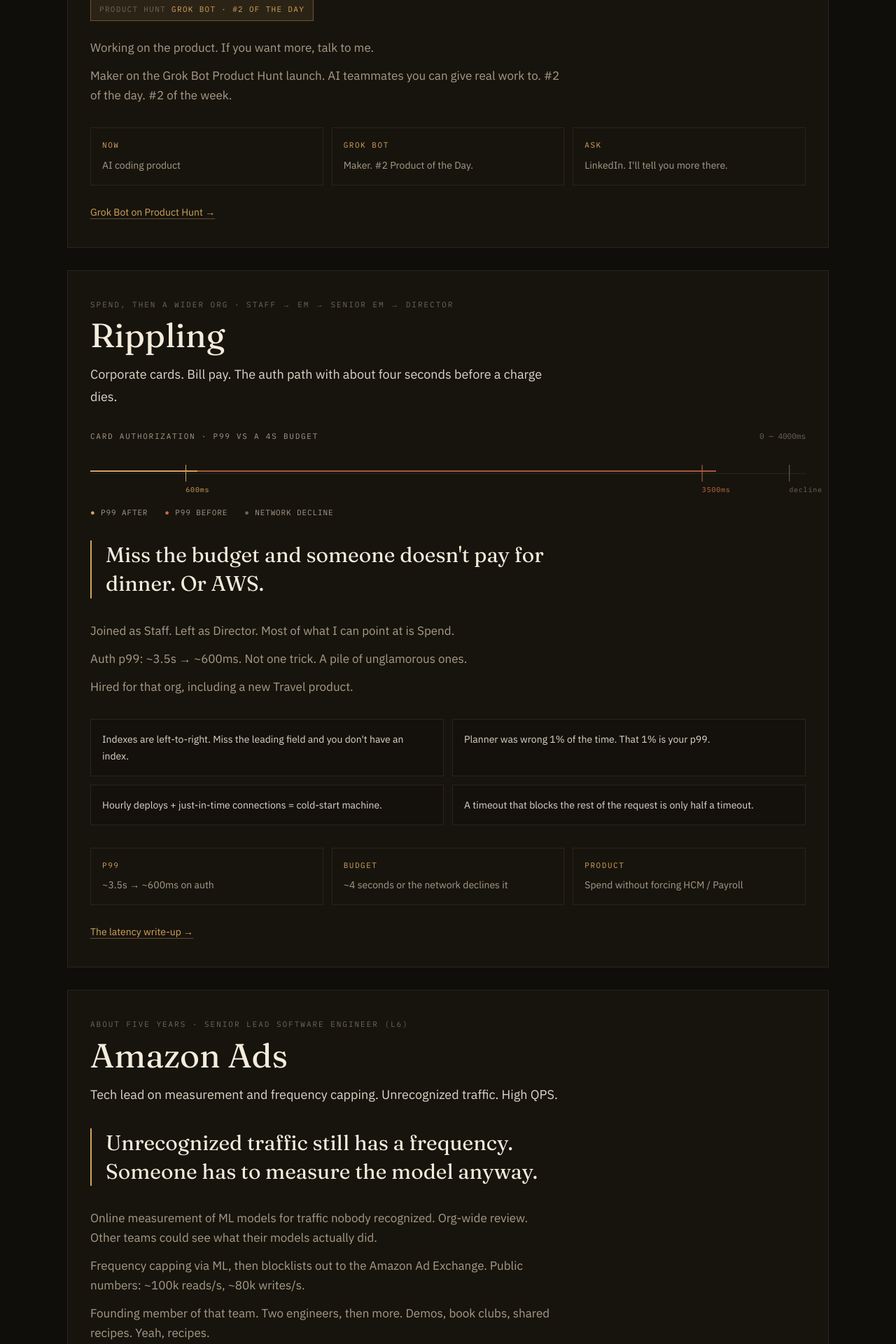
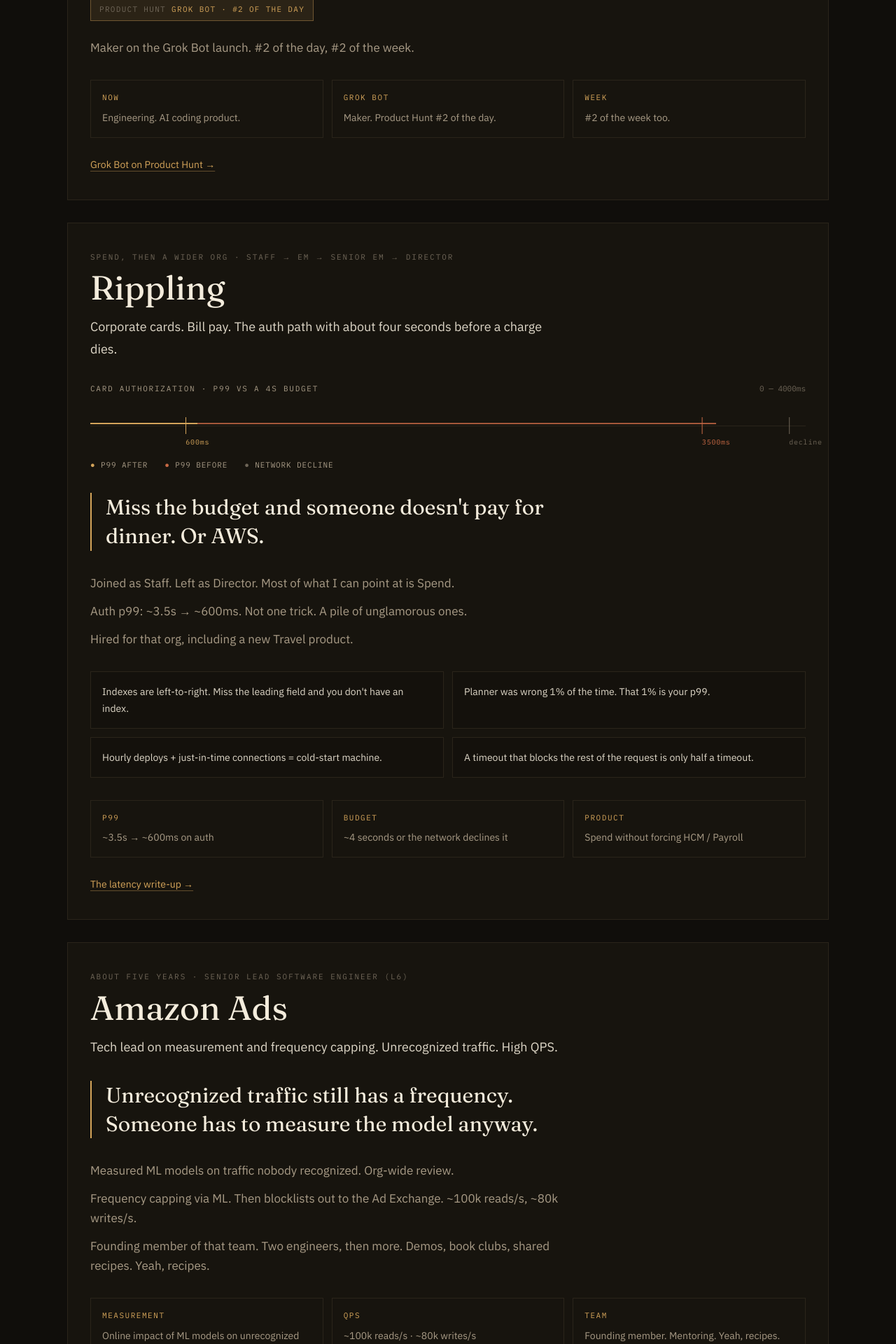
Before and after one commit to smmahdad/personal-website, a Next.js app: page /work in a window 1280 px wide. Shown: the part 560-2480 px from the top of the page at 70% size. Built offline with nearby package versions, Linux system fonts and the light colour scheme.

Commit message:
Kill leftover LinkedIn tells in the spoken-voice rewrite
Drop slogan ledes, "raising the bar," resume-speak ASL, and the defensive Cursor aside. Keep Grok Bot / Spend / Ads facts.

Co-authored-by: smmahdad <smmahdad@users.noreply.github.com>

```diff
--- a/src/content/about.ts
+++ b/src/content/about.ts
@@ -12,7 +12,7 @@
 export const about = {
   title: "About",
   kicker: "Hi",
-  lede: "Community college. Berkeley. New York. I want the outcome, not the ticket.",
+  lede: "Community college. Berkeley. New York.",
   pullQuote: "Crazy to even be saying Director. Still true.",
   sections: [
     {
@@ -36,26 +36,18 @@ export const about = {
       heading: "People",
       lines: [
         "Malte Buecken. Daniel St. Jules. Albert Strasheim. Still shouting them out.",
-        "Plus every engineer who kept raising the bar.",
-        "Favorite Rippling day: Spend offsite on Governors Island. Grilling. Games. Storm the night before.",
+        "Favorite Rippling day: Governors Island. Grilling. Games. Storm the night before.",
       ],
     },
   ],
   asides: [
-    {
-      label: "Education",
-      items: [
-        "B.A. Computer Science, UC Berkeley",
-        "A.S. Mathematics, Orange Coast College",
-      ],
-    },
     {
       label: "Based",
       items: ["New York"],
     },
     {
       label: "Also",
-      items: ["English", "ASL — professional working proficiency"],
+      items: ["English", "ASL"],
     },
   ],
 } as const;
--- a/src/content/home.ts
+++ b/src/content/home.ts
@@ -8,7 +8,7 @@ export const home = {
     {
       label: "Now",
       title: "Cursor",
-      detail: "Engineering. Maker on the Grok Bot PH launch.",
+      detail: "Engineering. Maker on Grok Bot.",
       badge: {
         kicker: "Product Hunt",
         label: `#${grokBotLaunch.dayRank} of the day`,
--- a/src/content/work.ts
+++ b/src/content/work.ts
@@ -31,7 +31,7 @@ export type WorkStory = {
 export const workIntro = {
   title: "Work",
   kicker: "What I built",
-  lede: "Amazon at high QPS. Rippling under a four-second budget. Cursor now.",
+  lede: "Amazon at high QPS. Rippling under a four-second budget. Cursor now — Grok Bot hit #2.",
 } as const;
 
 export const work: WorkStory[] = [
@@ -43,21 +43,20 @@ export const work: WorkStory[] = [
     url: "https://cursor.com",
     summary: "I'm at Cursor. Maker on Grok Bot. #2 of the day.",
     lines: [
-      "Working on the product. If you want more, talk to me.",
-      "Maker on the Grok Bot Product Hunt launch. AI teammates you can give real work to. #2 of the day. #2 of the week.",
+      "Maker on the Grok Bot launch. #2 of the day, #2 of the week.",
     ],
     themes: [
       {
         title: "Now",
-        detail: "AI coding product",
+        detail: "Engineering. AI coding product.",
       },
       {
         title: "Grok Bot",
-        detail: `Maker. #${grokBotLaunch.dayRank} Product of the Day.`,
+        detail: `Maker. Product Hunt #${grokBotLaunch.dayRank} of the day.`,
       },
       {
-        title: "Ask",
-        detail: "LinkedIn. I'll tell you more there.",
+        title: "Week",
+        detail: `#${grokBotLaunch.weekRank} of the week too.`,
       },
     ],
     badge: {
@@ -125,8 +124,8 @@ export const work: WorkStory[] = [
     pullQuote:
       "Unrecognized traffic still has a frequency. Someone has to measure the model anyway.",
     lines: [
-      "Online measurement of ML models for traffic nobody recognized. Org-wide review. Other teams could see what their models actually did.",
-      "Frequency capping via ML, then blocklists out to the Amazon Ad Exchange. Public numbers: ~100k reads/s, ~80k writes/s.",
+      "Measured ML models on traffic nobody recognized. Org-wide review.",
+      "Frequency capping via ML. Then blocklists out to the Ad Exchange. ~100k reads/s, ~80k writes/s.",
       "Founding member of that team. Two engineers, then more. Demos, book clubs, shared recipes. Yeah, recipes.",
     ],
     themes: [
@@ -140,7 +139,7 @@ export const work: WorkStory[] = [
       },
       {
         title: "Team",
-        detail: "Founding member. Mentoring. Culture that was allowed to be human.",
+        detail: "Founding member. Mentoring. Yeah, recipes.",
       },
     ],
   },
--- a/src/content/writing.ts
+++ b/src/content/writing.ts
@@ -13,7 +13,7 @@ export const writing = [
     href: "https://www.rippling.com/blog/building-spend-management-slashing-latencies",
     role: "Author — then Engineering Manager, Spend Management",
     summary:
-      "Auth API p99: ~3.5s → 600ms. Composite indexes, planner hints, connection warmup, third-party I/O that doesn't block the rest of the request. Application layer only. The four-second card-network budget is the plot.",
+      "Auth p99: ~3.5s → 600ms. Indexes, planner hints, warmup, third-party I/O that doesn't block the rest of the request.",
     takeaways: [
       "Indexes are left-to-right. Miss the leading field and you don't have an index.",
       "The planner can be wrong 1% of the time. That 1% is your p99.",
```
Also changed, not shown: 1 other file (tests, documents, lock files or other folders).
